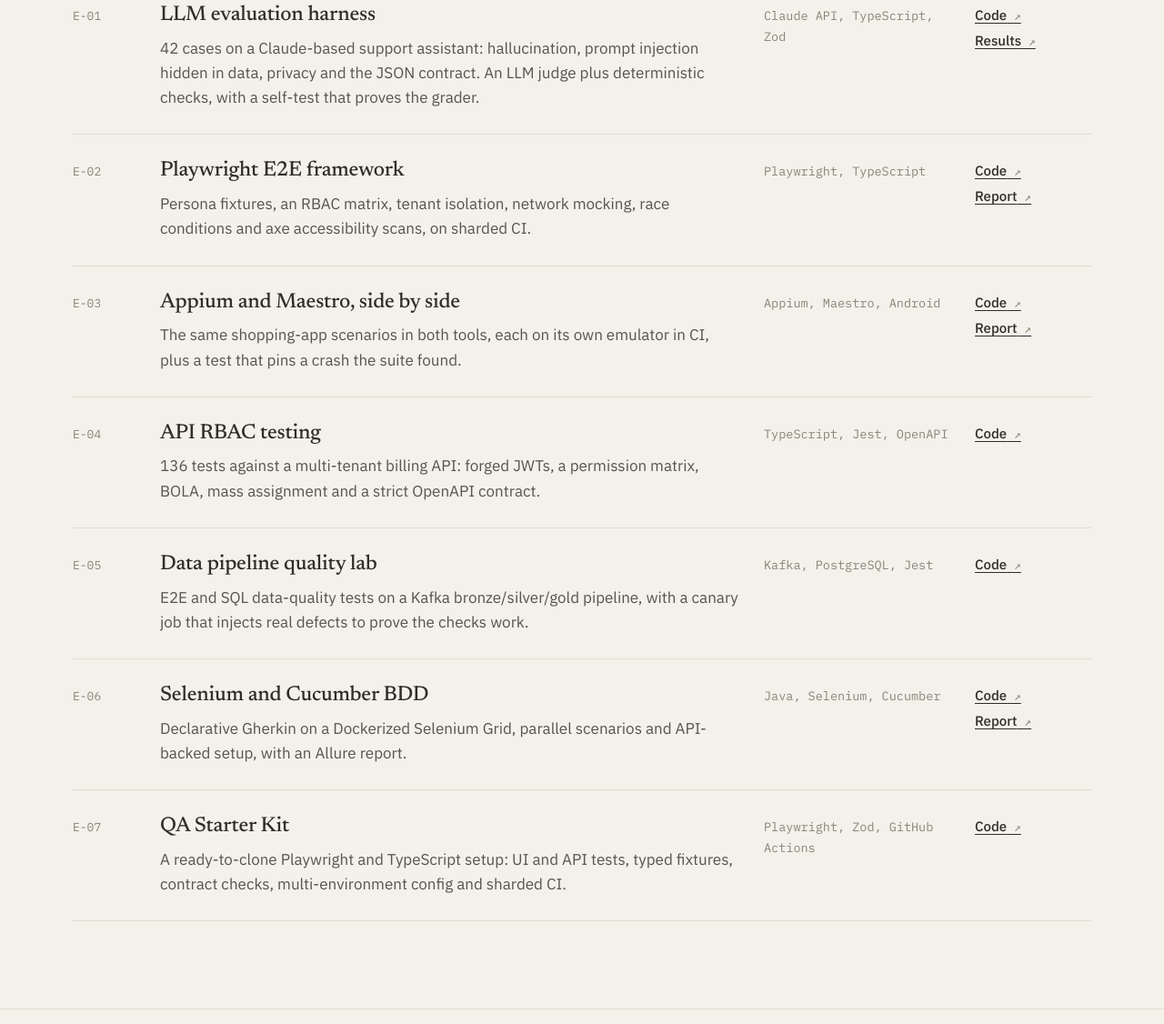
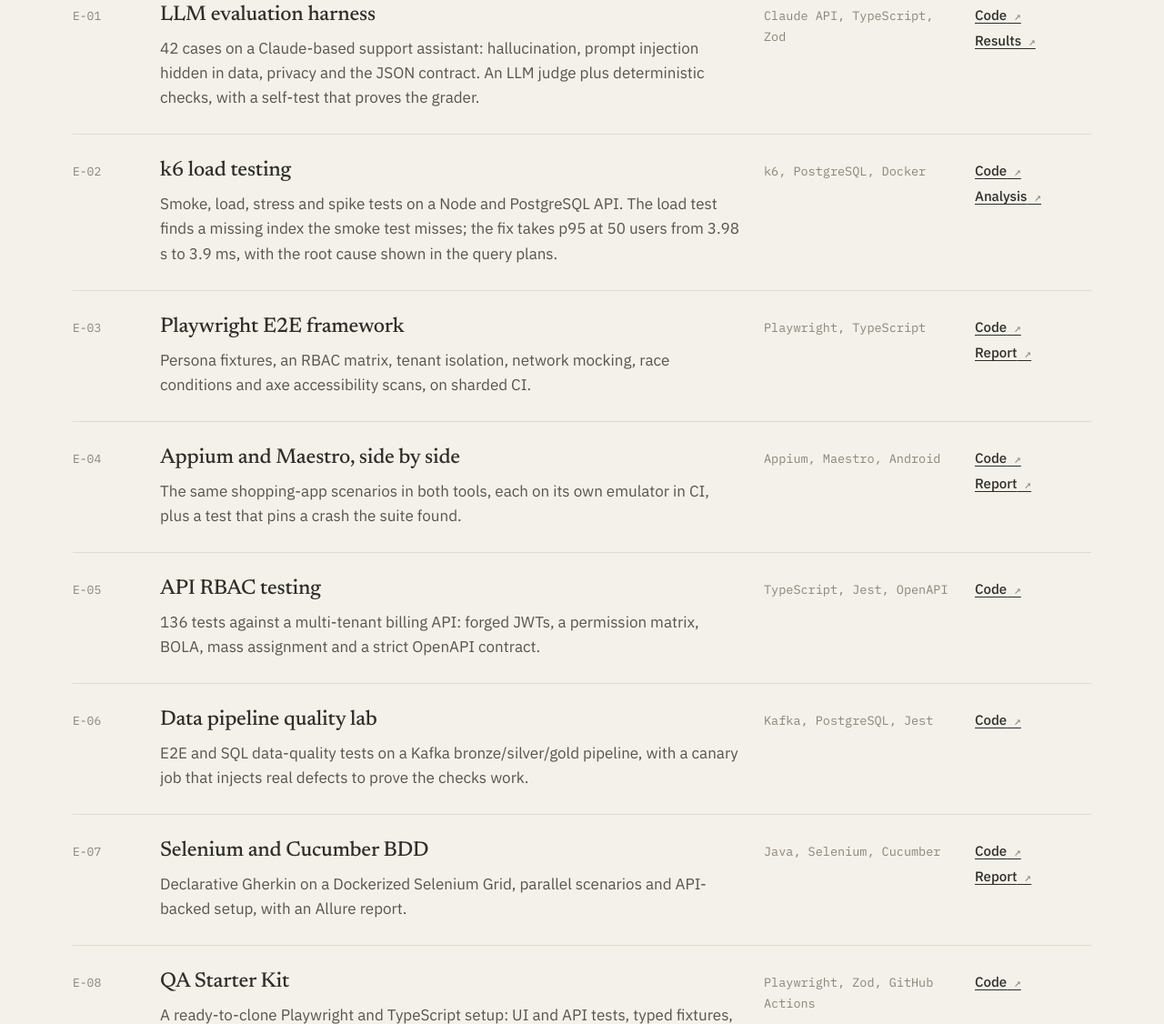
Before and after one commit to murillovskfilho/murillovskfilho.github.io, a plain HTML site: page index.html in a window 1280 px wide. Shown: the part 3353-4479 px from the top of the page at 91% size. Drawn offline with Linux system fonts and the light colour scheme.

Commit message:
Add the k6 load-testing project to Evidence as E-02
Co-Authored-By: Claude Opus 5.5 <noreply@anthropic.com>

```diff
--- a/index.html
+++ b/index.html
@@ -178,6 +178,15 @@
           <li>
             <span class="row-id">E-02</span>
             <div>
+              <h3>k6 load testing</h3>
+              <p>Smoke, load, stress and spike tests on a Node and PostgreSQL API. The load test finds a missing index the smoke test misses; the fix takes p95 at 50 users from 3.98 s to 3.9 ms, with the root cause shown in the query plans.</p>
+            </div>
+            <p class="tools">k6, PostgreSQL, Docker</p>
+            <p class="refs"><a href="https://github.com/murillovskfilho/k6-load-testing">Code</a><a href="https://github.com/murillovskfilho/k6-load-testing#analysis">Analysis</a></p>
+          </li>
+          <li>
+            <span class="row-id">E-03</span>
+            <div>
               <h3>Playwright E2E framework</h3>
               <p>Persona fixtures, an RBAC matrix, tenant isolation, network mocking, race conditions and axe accessibility scans, on sharded CI.</p>
             </div>
@@ -185,7 +194,7 @@
             <p class="refs"><a href="https://github.com/murillovskfilho/playwright-e2e-framework">Code</a><a href="https://murillovskfilho.github.io/playwright-e2e-framework/">Report</a></p>
           </li>
           <li>
-            <span class="row-id">E-03</span>
+            <span class="row-id">E-04</span>
             <div>
               <h3>Appium and Maestro, side by side</h3>
               <p>The same shopping-app scenarios in both tools, each on its own emulator in CI, plus a test that pins a crash the suite found.</p>
@@ -194,7 +203,7 @@
             <p class="refs"><a href="https://github.com/murillovskfilho/mobile-e2e-appium-maestro">Code</a><a href="https://murillovskfilho.github.io/mobile-e2e-appium-maestro/">Report</a></p>
           </li>
           <li>
-            <span class="row-id">E-04</span>
+            <span class="row-id">E-05</span>
             <div>
               <h3>API RBAC testing</h3>
               <p>136 tests against a multi-tenant billing API: forged JWTs, a permission matrix, BOLA, mass assignment and a strict OpenAPI contract.</p>
@@ -203,7 +212,7 @@
             <p class="refs"><a href="https://github.com/murillovskfilho/api-rbac-testing">Code</a></p>
           </li>
           <li>
-            <span class="row-id">E-05</span>
+            <span class="row-id">E-06</span>
             <div>
               <h3>Data pipeline quality lab</h3>
               <p>E2E and SQL data-quality tests on a Kafka bronze/silver/gold pipeline, with a canary job that injects real defects to prove the checks work.</p>
@@ -212,7 +221,7 @@
             <p class="refs"><a href="https://github.com/murillovskfilho/data-pipeline-quality-lab">Code</a></p>
           </li>
           <li>
-            <span class="row-id">E-06</span>
+            <span class="row-id">E-07</span>
             <div>
               <h3>Selenium and Cucumber BDD</h3>
               <p>Declarative Gherkin on a Dockerized Selenium Grid, parallel scenarios and API-backed setup, with an Allure report.</p>
@@ -221,7 +230,7 @@
             <p class="refs"><a href="https://github.com/murillovskfilho/selenium-cucumber-bdd">Code</a><a href="https://murillovskfilho.github.io/selenium-cucumber-bdd/">Report</a></p>
           </li>
           <li>
-            <span class="row-id">E-07</span>
+            <span class="row-id">E-08</span>
             <div>
               <h3>QA Starter Kit</h3>
               <p>A ready-to-clone Playwright and TypeScript setup: UI and API tests, typed fixtures, contract checks, multi-environment config and sharded CI.</p>
```
